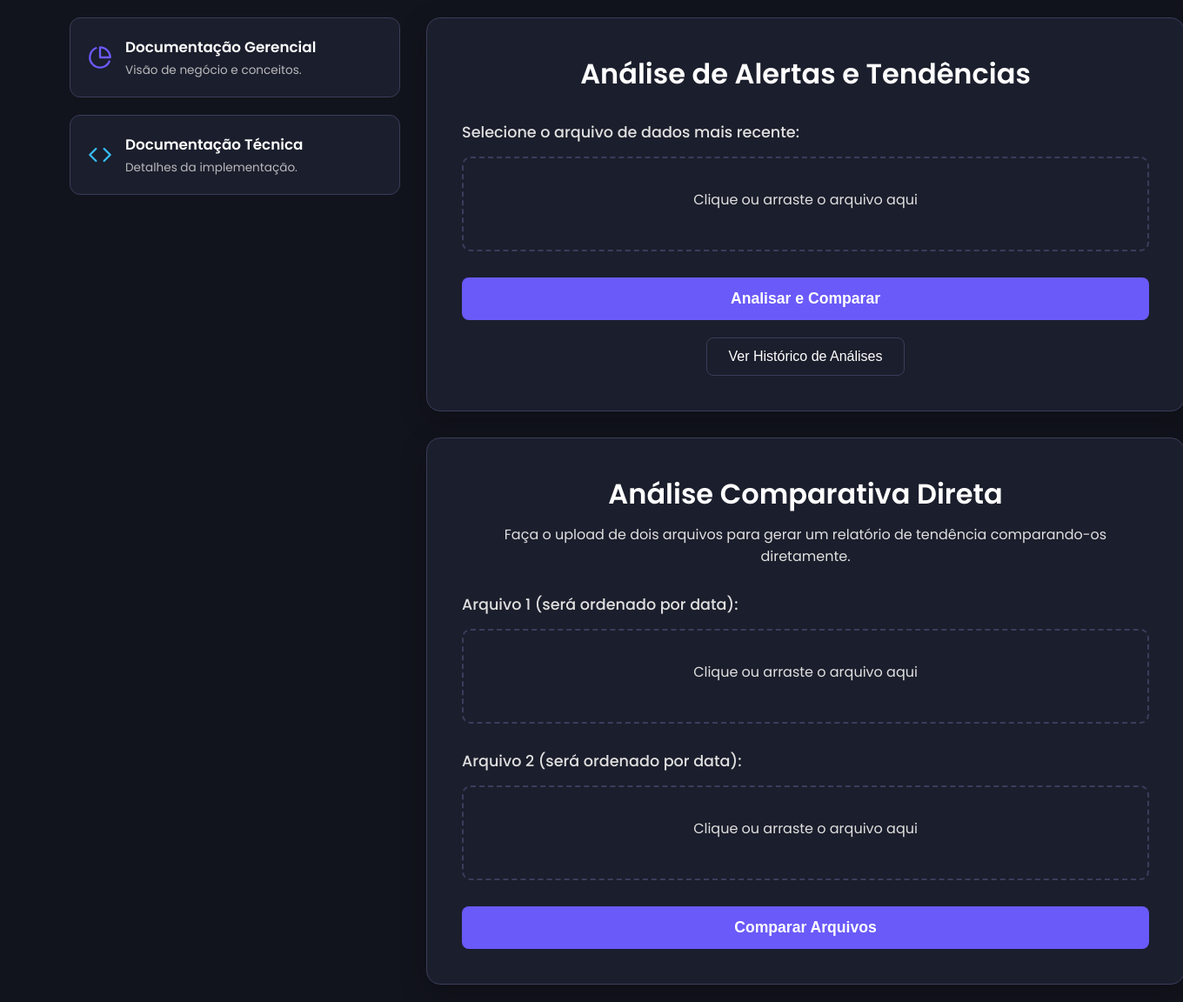
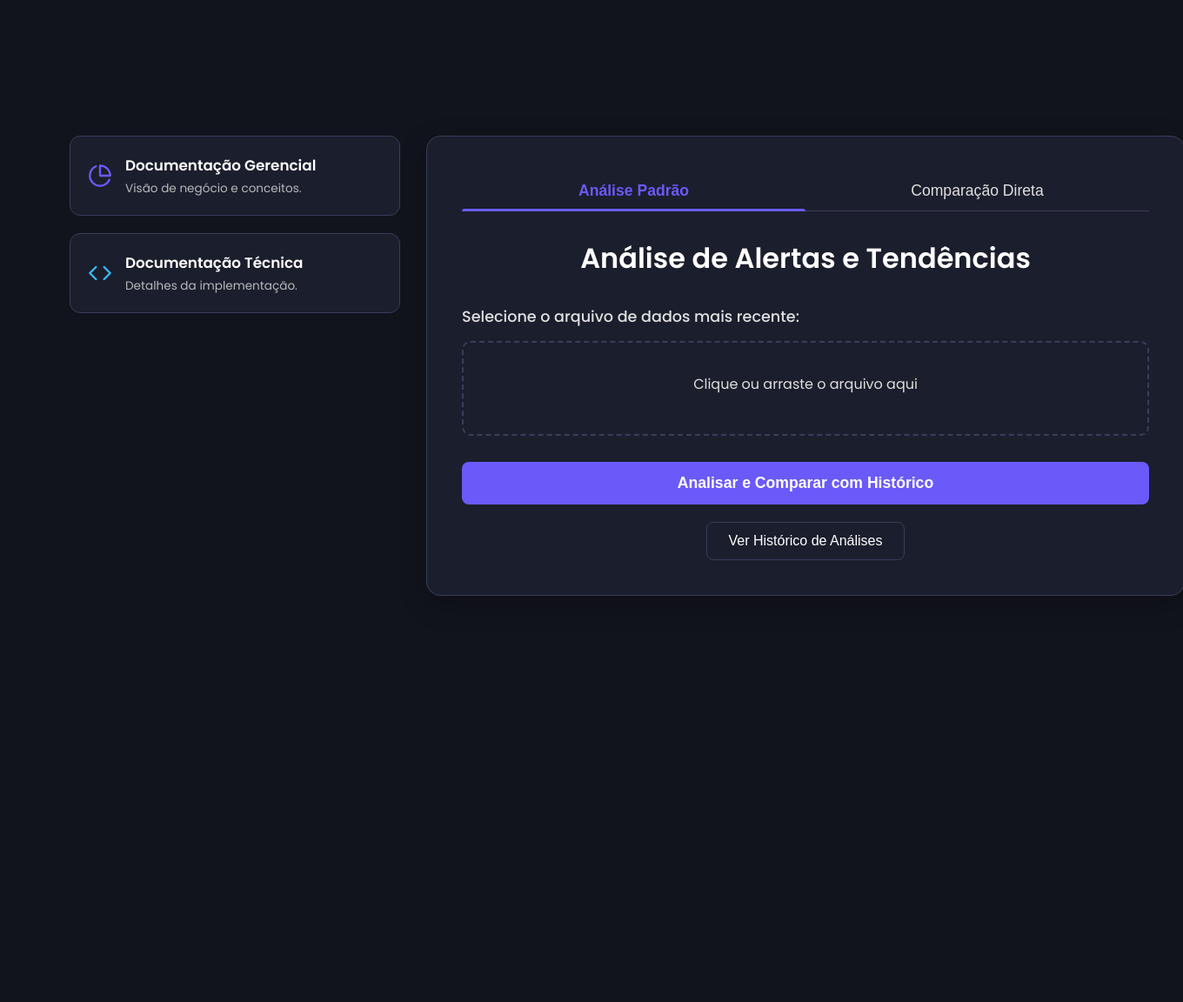
Before and after one commit to leonardosete/meu-dash, a Flask app: page / in a window 1360 px wide. Shown: the whole page at 87% size. After the commit the page ends 685 px from the top, so only its background shows below. Run offline with Flask 3, Linux system fonts and the light colour scheme.

Commit message:
ajustando visual da analise normal e comparativa - 1

```diff
--- a/templates/upload.html
+++ b/templates/upload.html
@@ -198,6 +198,49 @@
         .doc-gerencial-card svg { color: var(--accent-color); }
         .doc-tecnica-card svg { color: #38bdf8; }
 
+        /* --- NOVO: ESTILOS PARA ABAS --- */
+        .tab-container {
+            width: 100%;
+        }
+        .tab-links {
+            display: flex;
+            margin-bottom: 30px;
+            border-bottom: 1px solid var(--border-color);
+        }
+        .tab-link {
+            padding: 12px 20px;
+            cursor: pointer;
+            background-color: transparent;
+            border: none;
+            color: var(--text-secondary-color);
+            font-size: 1.1em;
+            font-weight: 500;
+            position: relative;
+            transition: color 0.3s;
+        }
+        .tab-link:hover {
+            color: var(--primary-text-color);
+        }
+        .tab-link.active {
+            color: var(--accent-color);
+            font-weight: 600;
+        }
+        .tab-link.active::after {
+            content: '';
+            position: absolute;
+            bottom: -1px;
+            left: 0;
+            width: 100%;
+            height: 3px;
+            background-color: var(--accent-color);
+            border-radius: 3px 3px 0 0;
+        }
+        .tab-content {
+            display: none;
+        }
+        .tab-content.active {
+            display: block;
+        }
 
         /* --- MEDIA QUERY PARA RESPONSIVIDADE --- */
         @media (max-width: 1024px) {
@@ -262,12 +305,18 @@
 
         <main class="main-content-column">
             <div class="card">
-                <h1>Análise de Alertas e Tendências</h1>
-
                 {% if error %}
                     <div class="error-message">{{ error }}</div>
                 {% endif %}
 
+                <div class="tab-container">
+                    <div class="tab-links">
+                        <button class="tab-link active" data-target="tab-padrao">Análise Padrão</button>
+                        <button class="tab-link" data-target="tab-comparativa">Comparação Direta</button>
+                    </div>
+
+                    <div id="tab-padrao" class="tab-content active">
+                        <h1>Análise de Alertas e Tendências</h1>
                         <form action="/upload" method="post" enctype="multipart/form-data" id="upload-form">
                             <label for="file_atual">Selecione o arquivo de dados mais recente:</label>
                             <div class="file-input-wrapper" id="wrapper_atual">
@@ -275,20 +324,15 @@
                                 <span class="file-input-text" id="text_atual">Clique ou arraste o arquivo aqui</span>
                                 <span class="file-name" id="name_atual"></span>
                             </div>
-
-                    <button type="submit" id="submit-btn">Analisar e Comparar</button>
-
+                            <button type="submit" id="submit-btn">Analisar e Comparar com Histórico</button>
                             <div class="button-group">
                                 <button type="button" id="history-btn" onclick="window.location.href='/relatorios'">Ver Histórico de Análises</button>
                             </div>
                         </form>
                     </div>
 
-            <!-- NOVO: Card para Análise Comparativa Direta -->
-            <div class="card" style="margin-top: 30px;">
+                    <div id="tab-comparativa" class="tab-content">
                         <h1>Análise Comparativa Direta</h1>
-                <p style="color: var(--text-secondary-color); margin-top: -20px; margin-bottom: 30px;">Faça o upload de dois arquivos para gerar um relatório de tendência comparando-os diretamente.</p>
-
                         <form action="{{ url_for('compare_files') }}" method="post" enctype="multipart/form-data" id="compare-form">
                             <label for="file1">Arquivo 1 (será ordenado por data):</label>
                             <div class="file-input-wrapper" id="wrapper_file1">
@@ -296,16 +340,16 @@
                                 <span class="file-input-text" id="text_file1">Clique ou arraste o arquivo aqui</span>
                                 <span class="file-name" id="name_file1"></span>
                             </div>
-
                             <label for="file2">Arquivo 2 (será ordenado por data):</label>
                             <div class="file-input-wrapper" id="wrapper_file2">
                                 <input type="file" name="files" id="file2" required>
                                 <span class="file-input-text" id="text_file2">Clique ou arraste o arquivo aqui</span>
                                 <span class="file-name" id="name_file2"></span>
                             </div>
-
                             <button type="submit" id="compare-submit-btn">Comparar Arquivos</button>
                         </form>
+                    </div>
+                </div>
             </div>
 
         </main>
@@ -352,6 +396,22 @@
         setupFileInput('file1', 'wrapper_file1', 'text_file1', 'name_file1');
         setupFileInput('file2', 'wrapper_file2', 'text_file2', 'name_file2');
 
+        // NOVO: Lógica para controlar as abas
+        const tabLinks = document.querySelectorAll('.tab-link');
+        const tabContents = document.querySelectorAll('.tab-content');
+
+        tabLinks.forEach(link => {
+            link.addEventListener('click', () => {
+                const targetId = link.getAttribute('data-target');
+
+                tabLinks.forEach(l => l.classList.remove('active'));
+                tabContents.forEach(c => c.classList.remove('active'));
+
+                link.classList.add('active');
+                document.getElementById(targetId).classList.add('active');
+            });
+        });
+
         document.getElementById('compare-form').addEventListener('submit', function() {
             const submitBtn = document.getElementById('compare-submit-btn');
             const fileInput1 = document.getElementById('file1');
```
Lines whose indentation alone changed are shown as unchanged.
